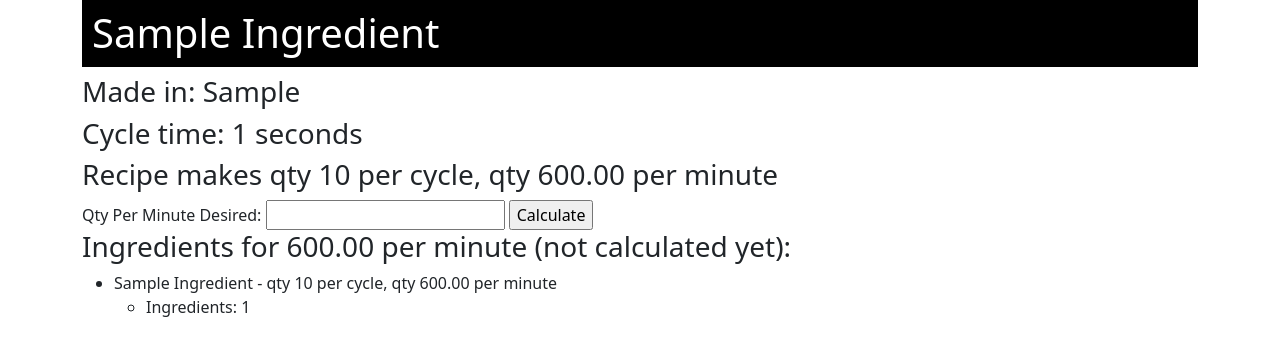
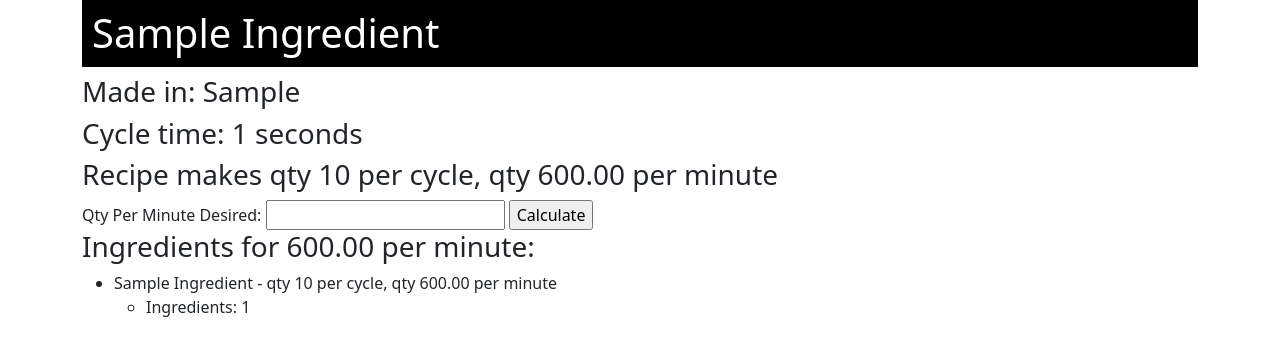
Before and after one commit to mjpolifka/satisfactory-tools, a Flask app: page /component/1 in a window 1280 px wide. Shown: the part 107-463 px from the top of the page. Run offline with Flask 2, Linux system fonts and the light colour scheme; tables that the repository leaves empty hold one stand-in row (values such as "Sample post").

Commit message:
removed "not calculated" warning

```diff
--- a/satisfactory_tools/templates/components/component.html
+++ b/satisfactory_tools/templates/components/component.html
@@ -18,7 +18,7 @@
             <input type="submit" value="Calculate">
         </form>
 
-        <h3>Ingredients for {{ "%.2f"|format(qpm) }} per minute (not calculated yet):</h3>
+        <h3>Ingredients for {{ "%.2f"|format(qpm) }} per minute:</h3>
         <ul>
             {% for ingredient in component.ingredient_list %}
                 <li>{{ ingredient.ingredient.name|title }} - qty {{ ingredient.quantity }} per cycle, qty {{ "%.2f"|format((ingredient.quantity/component.quantity) * qpm) }} per minute</li>
```
